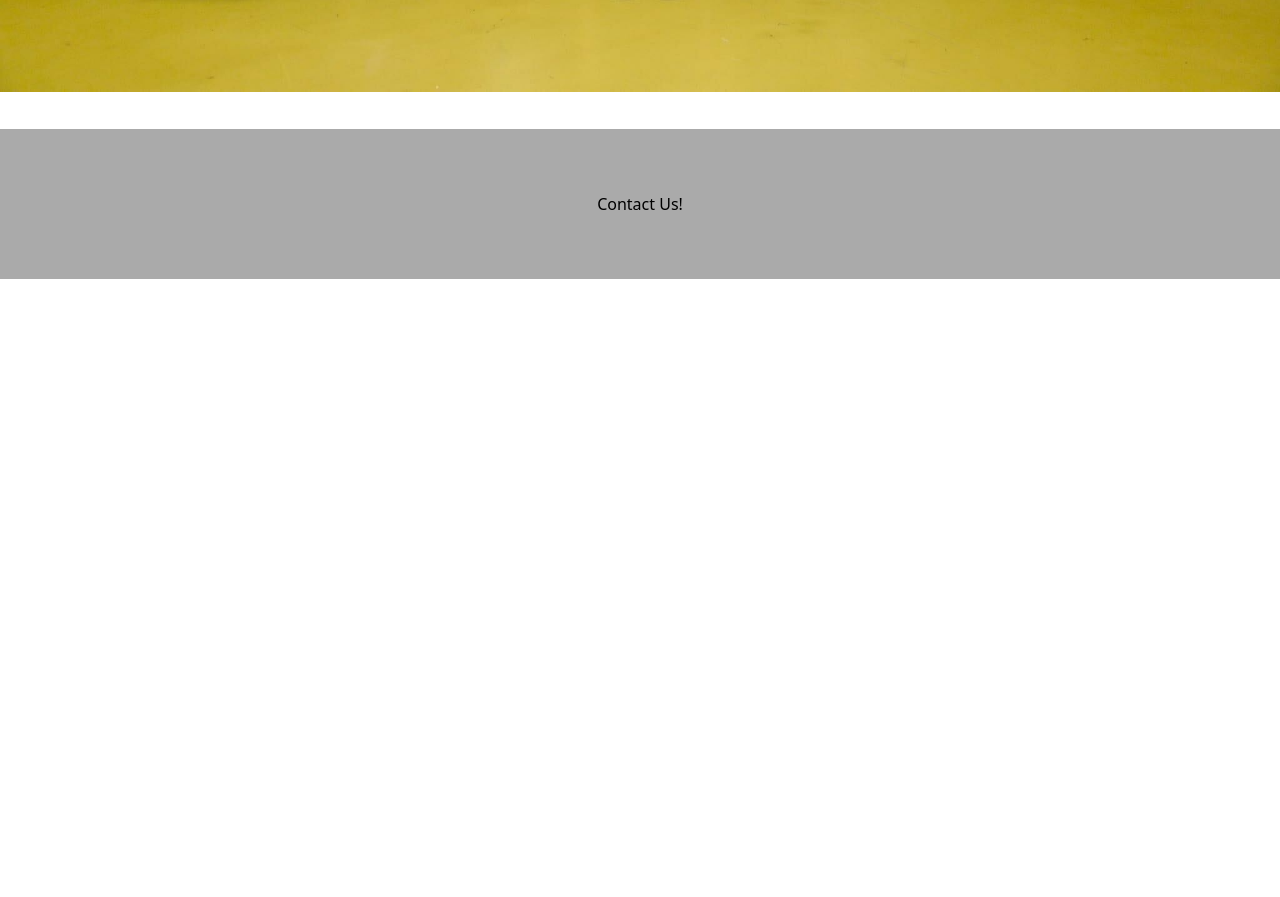
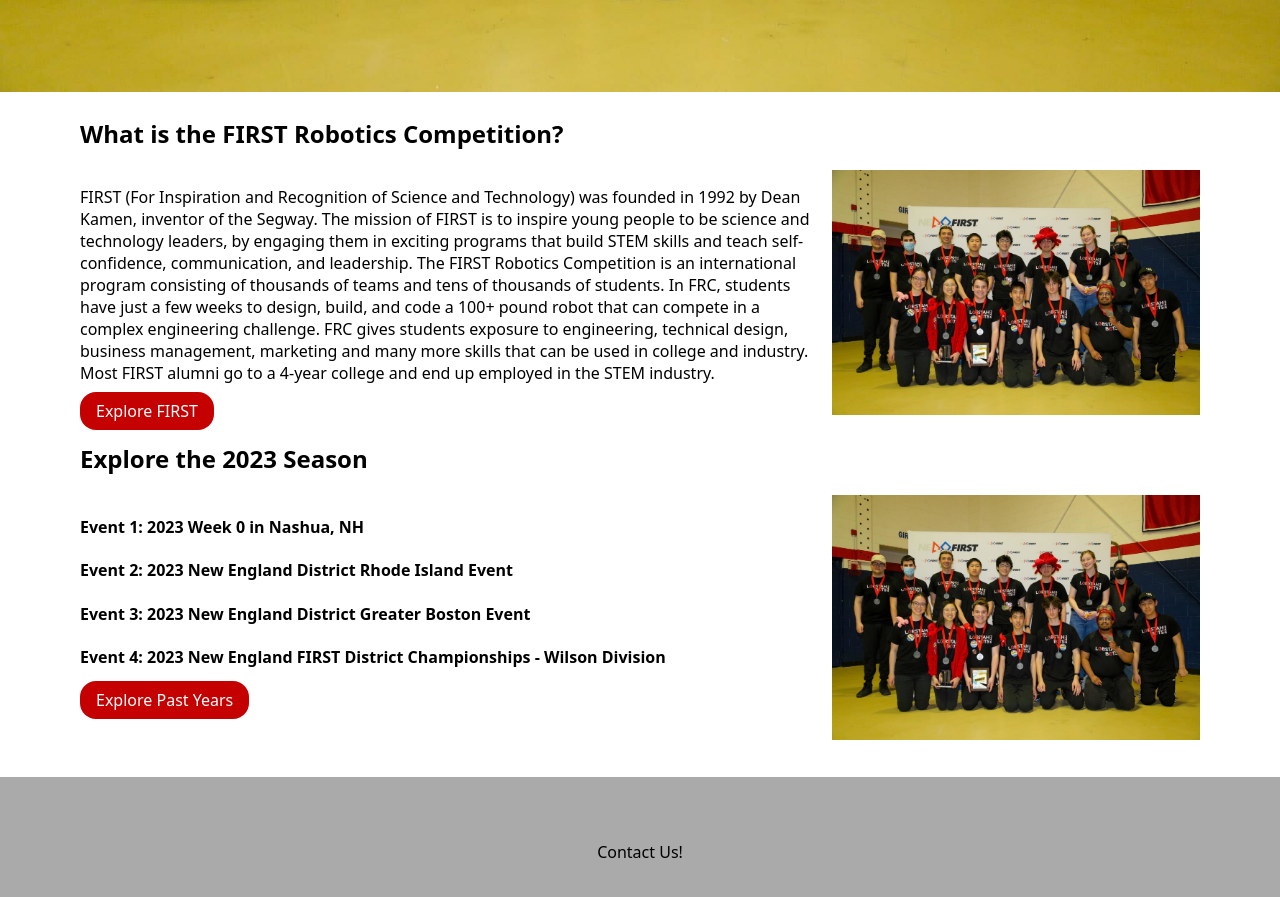
Before and after one commit to lobstahbots/lobstahbots.com, a Next.js app: page / in a window 1280 px wide. Shown: the part 857-1754 px from the top of the page. Before the commit the page ends 1136 px from the top, so only its background shows below. Built offline with nearby package versions, Linux system fonts and the light colour scheme.

Commit message:
add sections

```diff
--- a/pages/index.module.css
+++ b/pages/index.module.css
@@ -12,3 +12,33 @@
 .photoText {
   color: white;
 }
+
+.sectionWithCols {
+  display: grid;
+  grid-template-areas: "left right";
+  grid-template-columns: 2fr 1fr;
+  column-gap: 1em;
+}
+
+.rightCol {
+  grid-area: right;
+}
+
+.leftCol {
+  grid-area: left;
+}
+
+.moreButton {
+  border: 1px;
+  border-radius: 1em;
+  background-color: #c40000;
+  color: white;
+  padding-top: 0.5em;
+  padding-bottom: 0.5em;
+  padding-left: 1em;
+  padding-right: 1em;
+}
+
+.moreButton:hover {
+  opacity: 80%;
+}
--- a/pages/index.tsx
+++ b/pages/index.tsx
@@ -1,6 +1,7 @@
 import styles from "./index.module.css";
 import Overlay from "../components/overlay";
 import Image from "next/image";
+import Link from "next/link";
 import teamPhoto from "../images/index/team-photo.jpg";
 
 export default function Page () {
@@ -13,6 +14,49 @@
           <p className = {`${styles.photoText} container`}>We are Lobstah Bots, a FIRST Robotics team that aims to bring access to robotics to students in the Greater Boston area.</p>
         }/>
       </div>
+      <div className = {styles.section}>
+        <div className = "container">
+          <h2>What is the FIRST Robotics Competition?</h2>
+          <div className = {styles.sectionWithCols}>
+            <div className = {styles.leftCol}>
+              <p>
+                FIRST (For Inspiration and Recognition of Science and Technology) was founded in 1992 by Dean Kamen, inventor of the Segway. The mission of FIRST is to inspire young people to be science and technology leaders, by engaging them in exciting programs that build STEM skills and teach self-confidence, communication, and leadership. The FIRST Robotics Competition is an international program consisting of thousands of teams and tens of thousands of students. In FRC, students have just a few weeks to design, build, and code a 100+ pound robot that can compete in a complex engineering challenge. FRC gives students exposure to engineering, technical design, business management, marketing and many more skills that can be used in college and industry. Most FIRST alumni go to a 4-year college and end up employed in the STEM industry.
+              </p>
+              <Link href= "https://www.firstinspires.org/" className = {styles.moreButton}>Explore FIRST</Link>
+            </div>
+
+            <div className = {styles.rightCol}>
+              <Image src = {teamPhoto} alt = "Lobstah Bots Team Photo" className = {styles.teamPhoto}/>
+            </div>
+          </div>
+        </div>
+      </div>
+      <div className = {styles.section}>
+        <div className = "container">
+          <h2>Explore the 2023 Season</h2>
+          <div className = {styles.sectionWithCols}>
+            <div className = {styles.leftCol}>
+              <h4>
+                <Link href = "https://www.thebluealliance.com/event/2023week0">Event 1: 2023 Week 0 in Nashua, NH</Link>
+              </h4>
+              <h4>
+                <Link href = "https://www.thebluealliance.com/event/2023rinsc">Event 2: 2023 New England District Rhode Island Event</Link>
+              </h4>
+              <h4>
+                <Link href = "https://www.thebluealliance.com/event/2023mabos">Event 3: 2023 New England District Greater Boston Event</Link>
+              </h4>
+              <h4>
+                <Link href = "https://www.thebluealliance.com/event/2023necmp2">Event 4: 2023 New England FIRST District Championships - Wilson Division</Link>
+              </h4>
+              <Link href= "/history" className = {styles.moreButton}>Explore Past Years</Link>
+            </div>
+
+            <div className = {styles.rightCol}>
+              <Image src = {teamPhoto} alt = "Robot Photo" className = {styles.teamPhoto}/>
+            </div>
+          </div>
+        </div>
+      </div>
     </main>
   );
 }
```
Also changed, not shown: pages/gallery.tsx (+0 -22 lines).
